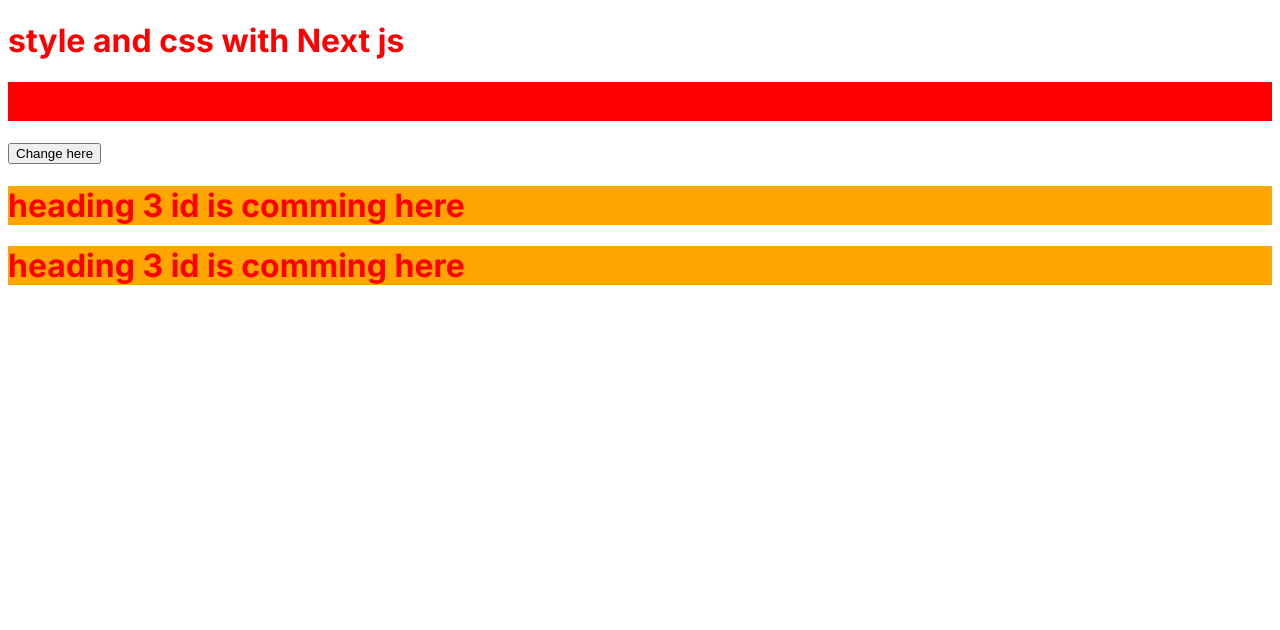
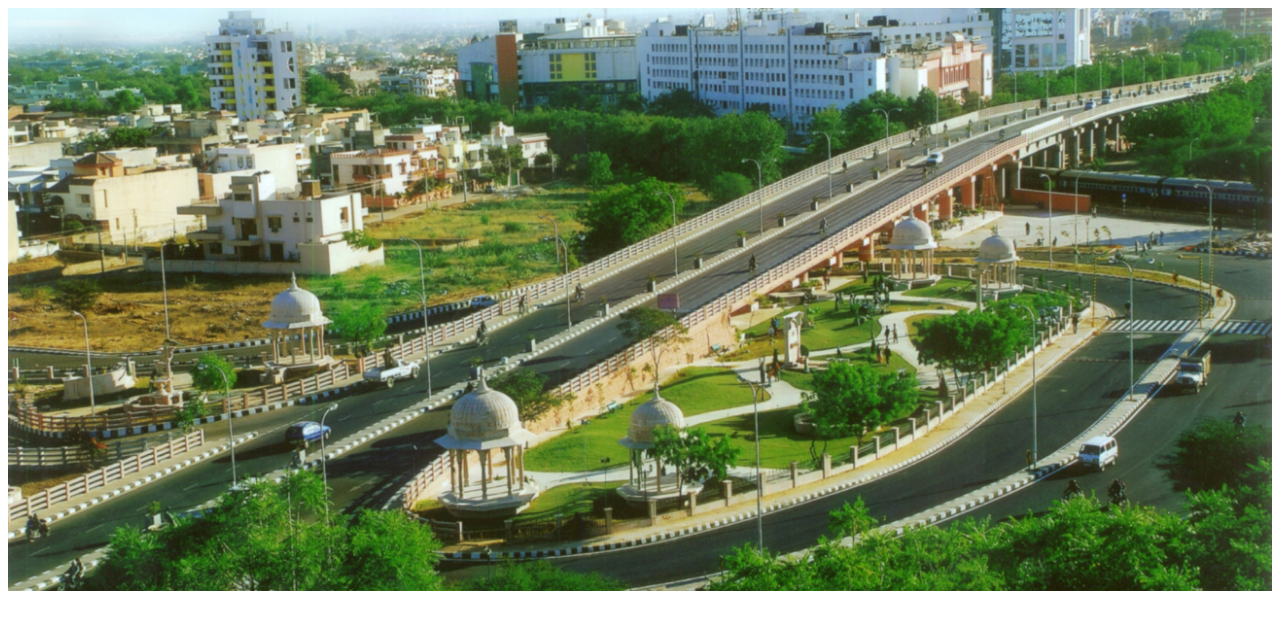
Before and after one commit to sharmasuper/NextJsSeries, a Next.js app: page / in a window 1280 px wide. Shown: the top 630 px of the page. Built offline with nearby package versions, Linux system fonts and the light colour scheme.

Commit message:
Image optimization

```diff
--- a/next.config.mjs
+++ b/next.config.mjs
@@ -1,4 +1,8 @@
 /** @type {import('next').NextConfig} */
-const nextConfig = {};
+const nextConfig = {
+    images :{
+        domains :["cdn.dummyjson.com"]
+    }
+};
 
 export default nextConfig;
--- a/src/app/page.js
+++ b/src/app/page.js
@@ -1,28 +1,31 @@
-'use client'
+// "use client" ismai bhi kam karga
+"use client"
 import styles from "./page.module.css";
-import customer from'./custom.module.css'
-import { useState } from "react";
+
+import Image from "next/image";
+import Versel from '../../public/vercel.svg'
+import Image2 from  "./canava.png"
 
 export default function Home() {
 
-  const [state,setState] = useState("red")
-  const {orange} = customer
+console.log(Versel)
+// iss console mai dekhai to ismai src ki property bhi h jssai hum html img src ko tag kartai h to image aa jati h
 
   return (
     <main className={styles.main}>
 
-  <h1 className={state==="red"?customer.red:customer.green} >style and css with Next js</h1>
-  <h1 style={{backgroundColor:state==="red"?"red":"green"}}>style background property</h1>
+     {/* <Image src={Versel} height={300} width={500} alt="image"  />  */}
+
+     {/* hum iss image ko HTml img tag sai bhi load karva sktai hai but next ki vo lambhi process h but yai optimization kai liy */}
+   {/* <img src={Versel.src}/> */}
 
 
-  <button onClick={()=>setState("green")}>Change here</button>
+{/* server url Image next.config.mjs mai domain dala */}
 
-  {/* id kai base per style condition */}
-
- <h1 id={customer.orange}>heading 3 id is comming here</h1>
-
- <h1 id={orange}>heading 3 id is comming here</h1>
-
-    </main>
-  );
+   {/* <Image src="https://cdn.dummyjson.com/product-images/1/1.jpg"
+   width={200} height={300} alt="modiji"
+   /> */}
+   <Image src={Image2} width="100%" height="100%" alt="media" />
+   </main>
+   )
 }
--- a/src/middleware.js
+++ b/src/middleware.js
@@ -15,6 +15,6 @@
 // }
 
 //one more code ko redirect karna we use Array
-export const config = {
+export const config = {           //or bhi add kar sktai jsko redirect karna h
     matcher : ["/About/:path*","/StudentList/:path*"]
 }
```
Also changed, not shown: src/app/canava.png (added).
